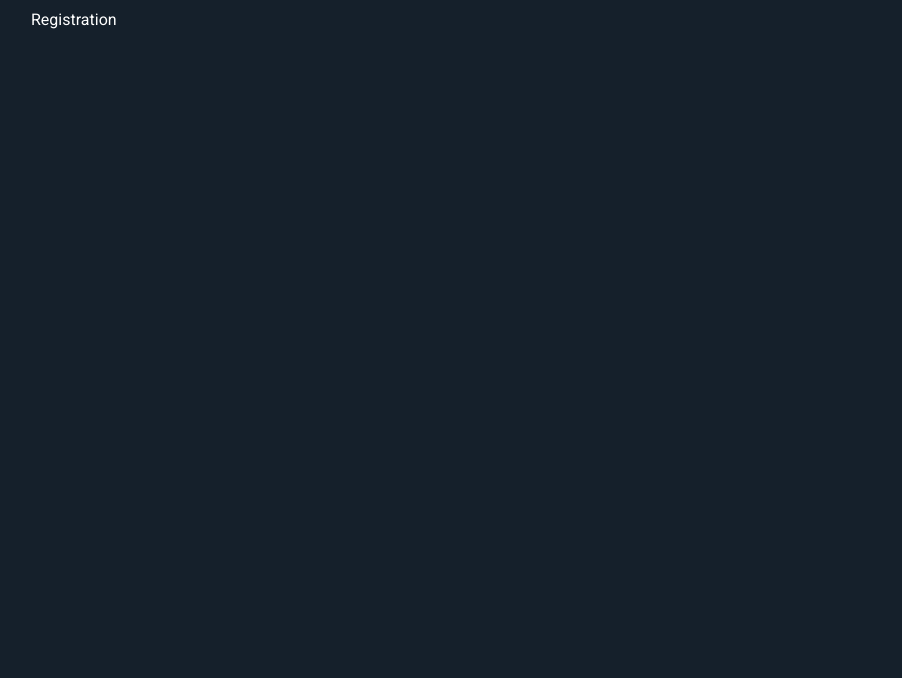
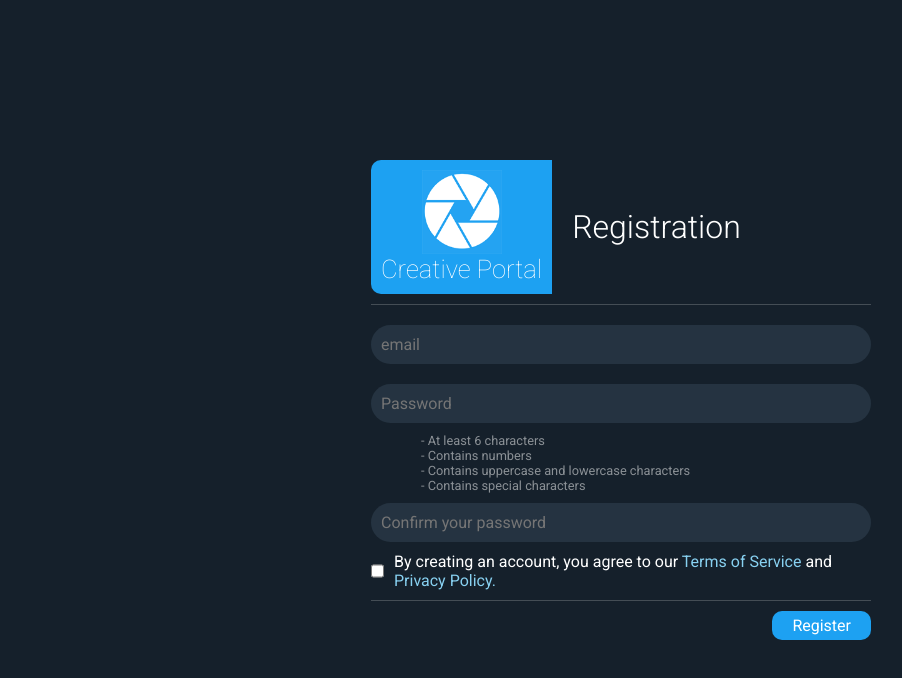
Before and after one commit to robertvari/Creative_postal_200229, a React (Create React App) app in the folder creativeportal_gui/: page /user/registration in a window 1280 px wide. Shown: the top 678 px of the page, without its empty margins (19-921 px from the left). Built offline with nearby package versions, Linux system fonts and the light colour scheme.

Commit message:
Registration component

```diff
--- a/creativeportal_gui/src/component/layout/Sidebar.js
+++ b/creativeportal_gui/src/component/layout/Sidebar.js
@@ -53,8 +53,8 @@ function Sidebar(props) {
 
                     :
                     <Fragment>
-                        <Link to={"/user/login"}><MenuItem text={"Log In"} icon={"fas fa-sign-in-alt"}/></Link>
-                        <Link to={"/user/registration"}><MenuItem text={"Register"} icon={"fas fa-user-plus"}/></Link>
+                        <Link to={"/user/login"}><MenuItem text={"Sign In"} icon={"fas fa-sign-in-alt"}/></Link>
+                        <Link to={"/user/registration"}><MenuItem text={"Sign Up"} icon={"fas fa-user-plus"}/></Link>
                     </Fragment>
                 }
 
--- a/creativeportal_gui/src/component/user/Login.css
+++ b/creativeportal_gui/src/component/user/Login.css
@@ -25,3 +25,18 @@ form input {
 .form_header .site_header {
     margin-right: 20px;
 }
+
+.form_help {
+    color: rgba(255, 255, 255, 0.5);
+    font-size: 0.8rem;
+    margin-left: 50px;
+}
+
+.clickbox_layout {
+    display: flex;
+    cursor: pointer;
+}
+
+.clickbox_layout input {
+    margin-right: 10px;
+}
--- a/creativeportal_gui/src/component/user/Registration.js
+++ b/creativeportal_gui/src/component/user/Registration.js
@@ -1,8 +1,36 @@
 import React from 'react';
+import FormHeader from "../widgets/FormHeader";
 
 function Registration(props) {
+    const register_action = (e) => {
+        e.preventDefault()
+    }
+
     return (
-        <div>Registration</div>
+        <div className="center_page">
+            <form>
+                <FormHeader text={"Registration"}/>
+
+                <input type="email" placeholder="email"/>
+                <input type="password" placeholder="Password"/>
+
+                <div className="form_help">
+                    <p>- At least 6 characters</p>
+                    <p>- Contains numbers</p>
+                    <p>- Contains uppercase and lowercase characters</p>
+                    <p>- Contains special characters</p>
+                </div>
+
+                <input type="password" placeholder="Confirm your password"/>
+
+                <div className="clickbox_layout">
+                    <input type="checkbox" required name="terms"/>
+                    <p>By creating an account, you agree to our <a href="">Terms of Service</a> and <a href="">Privacy Policy.</a> </p>
+                </div>
+                <hr/>
+                <button onClick={register_action}>Register</button>
+            </form>
+        </div>
     );
 }
 
```
